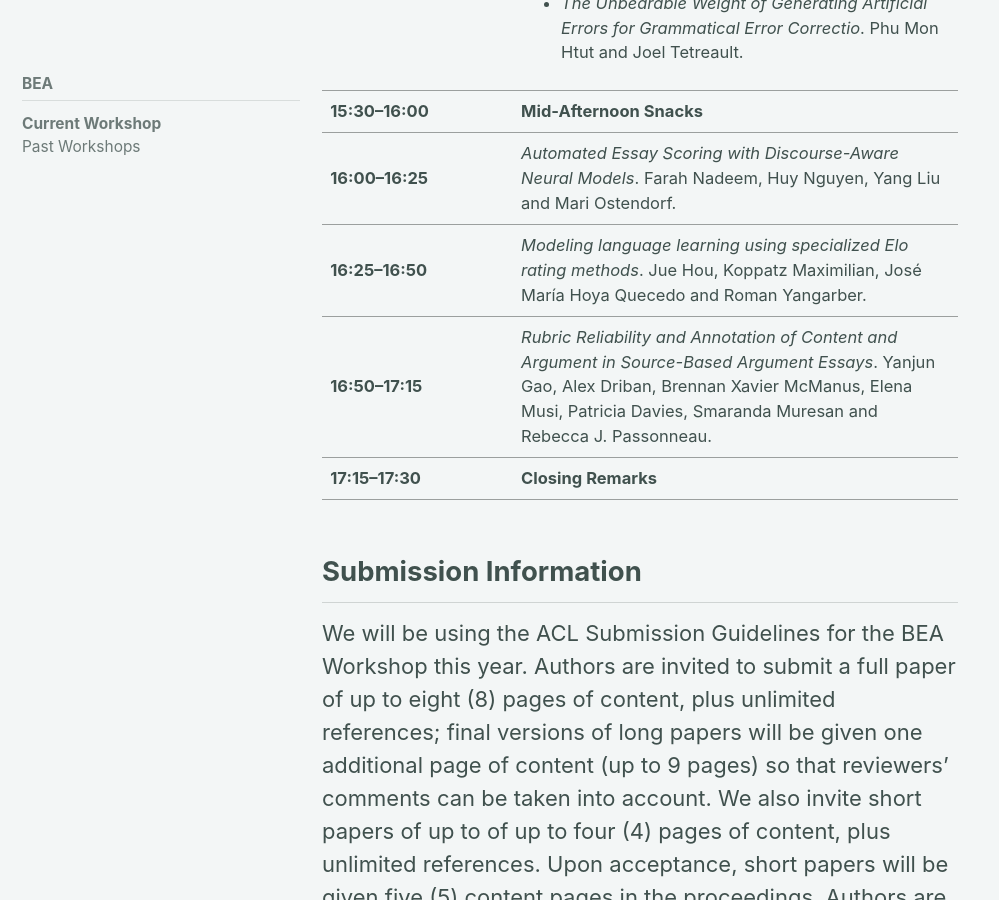
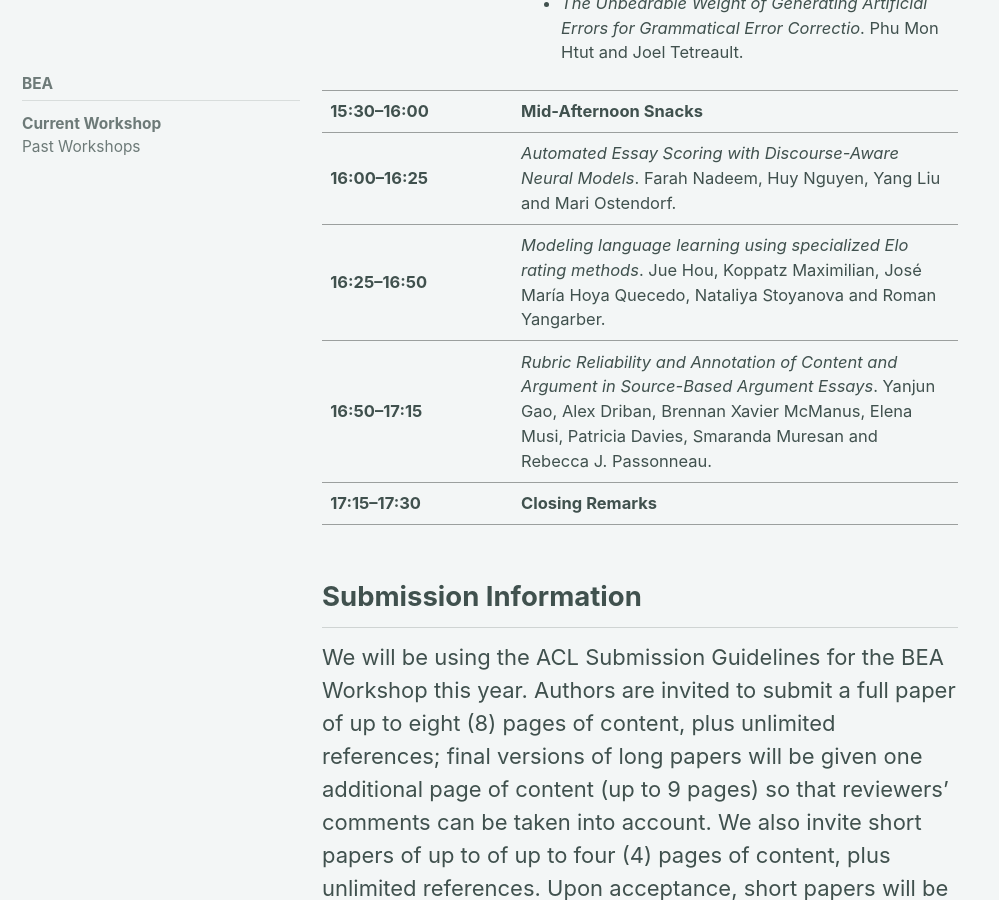
Before and after one commit to sigedu-org/website, a Jekyll site: the page built from _pages/bea/current.md, in a window 1280 px wide and 900 px high, scrolled down 12161 px. Shown: the whole window, without its empty margins (0-999 px from the left). Built offline with Jekyll 4.4.1, drawn with Linux system fonts in a browser that asks for light colours; cached includes are drawn as plain includes; nearby versions of some CDN libraries.

Commit message:
Update current.md

```diff
--- a/_pages/bea/current.md
+++ b/_pages/bea/current.md
@@ -306,7 +306,7 @@ More information can be found on the task [webpage](https://www.cl.cam.ac.uk/res
         </tr>
         <tr>
             <td style="width: 30%; font-weight: bold;">16:25&ndash;16:50</td>
-            <td><i>Modeling language learning using specialized Elo rating methods</i>. Jue Hou, Koppatz Maximilian, José María Hoya Quecedo and Roman Yangarber. </td>
+            <td><i>Modeling language learning using specialized Elo rating methods</i>. Jue Hou, Koppatz Maximilian, José María Hoya Quecedo, Nataliya Stoyanova and Roman Yangarber. </td>
         </tr>
         <tr>
             <td style="width: 30%; font-weight: bold;">16:50&ndash;17:15</td>
```
